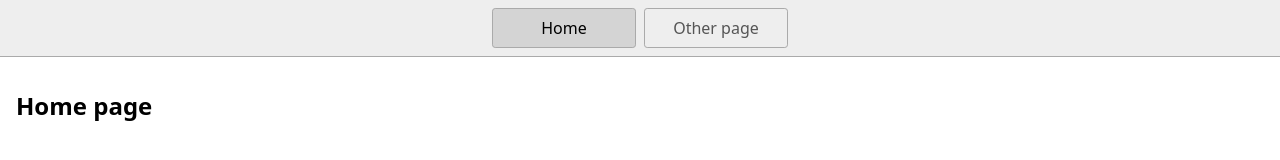
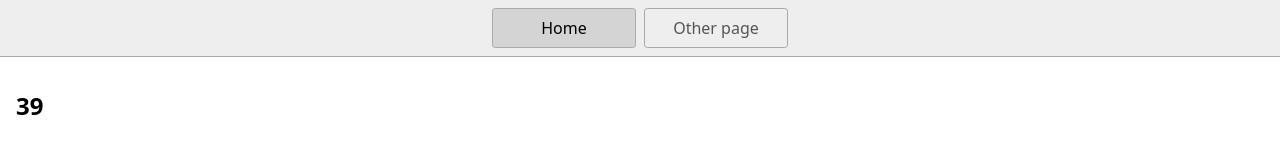
Before and after one commit to matyfosse/test1_dag1, a website: page index.html in a window 1280 px wide. Drawn offline with Linux system fonts and the light colour scheme.

```diff
--- a/index.html
+++ b/index.html
@@ -17,7 +17,7 @@
       <a href="/page2.html">Other page</a>
     </nav>
     <main>
-      <h1>Home page</h1>
+      <h1>39</h1>
     </main>
   </body>
 </html>
```
Also changed, not shown: 1 other file.
